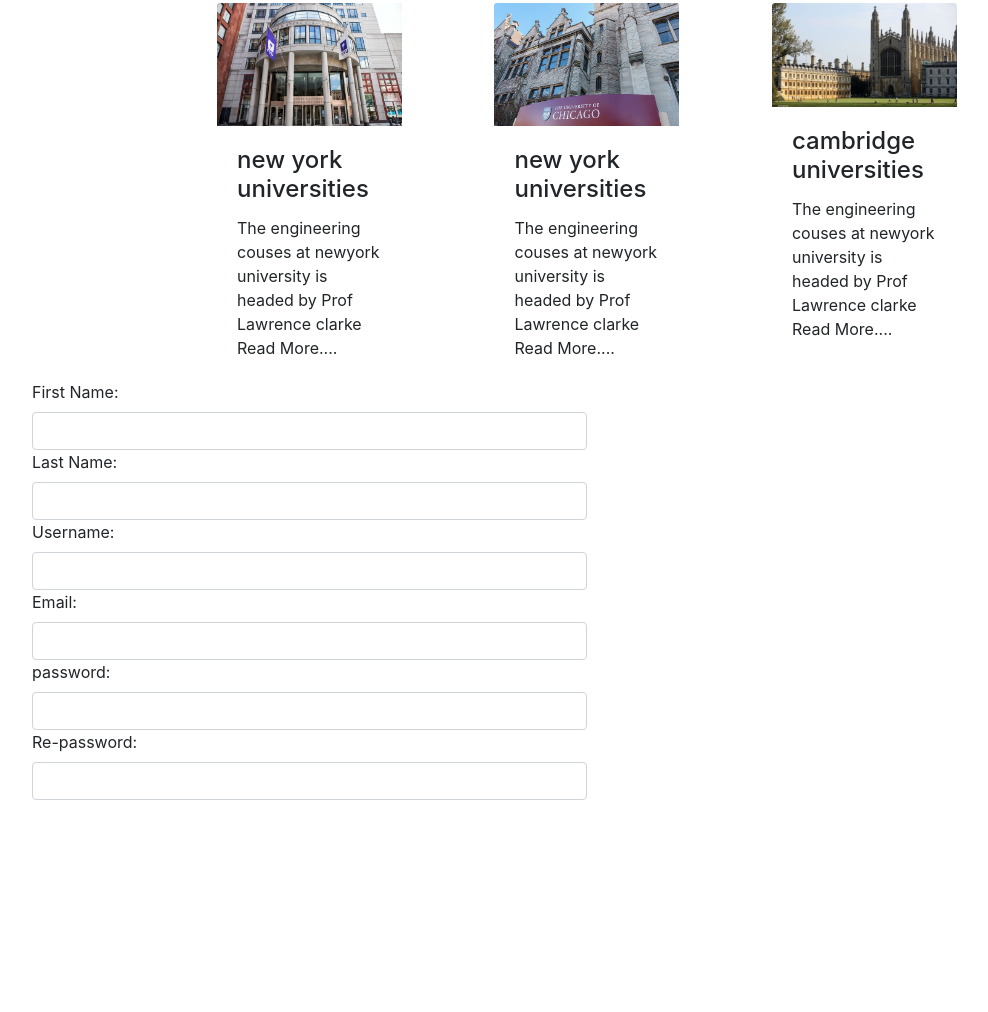
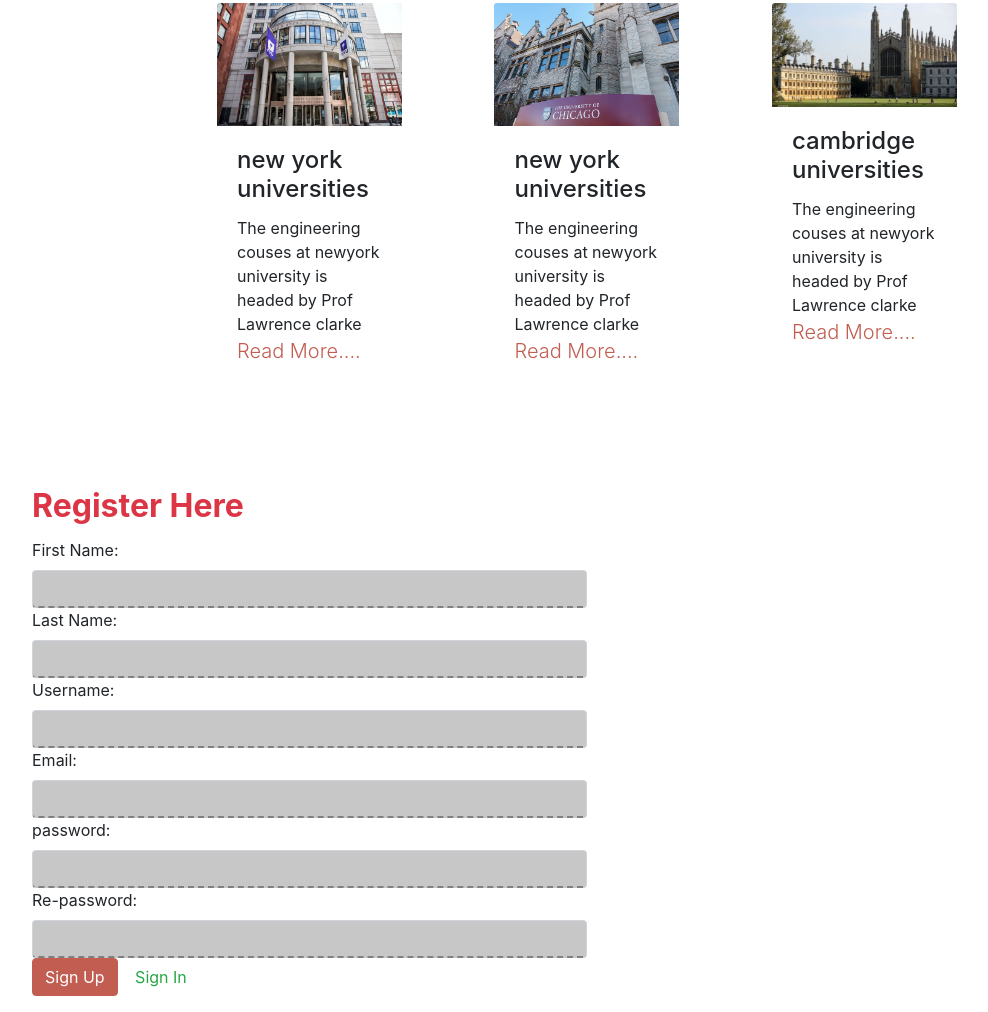
Before and after one commit to jamestucker1988/capstone, a website: page online-course.html in a window 1280 px wide. Shown: the part 485-1497 px from the top of the page, without its empty margins (53-1041 px from the left). Before the commit the page ends 1301 px from the top, so only its background shows below. Drawn offline with Linux system fonts and the light colour scheme.

Commit message:
introduceda for form registation in online-coure.

```diff
--- a/assets/main.scss
+++ b/assets/main.scss
@@ -72,8 +72,18 @@
   background: none;
 }
 
-.form-control {
+.form1 {
+  display: flex;
+}
+
+.btn-clr {
+  background: #bababa;
+}
+
+.form-control1 {
+  background: #c7c7c7;
   width: 50%;
+  border-bottom: 2px dashed grey;
 }
 
 .bg-2 {
--- a/online-course.html
+++ b/online-course.html
@@ -65,7 +65,7 @@
             <label for="button1">duration</label>
 
             <div class="input-group">
-              <button class="btn form-control btn-secondary dropdown-toggle" type="button" id="button1"
+              <button class="btn form-control btn-clr dropdown-toggle" type="button" id="button1"
                 data-toggle="dropdown" aria-haspopup="true" aria-expanded="false">Approx.
               </button>
 
@@ -73,7 +73,6 @@
                 <a class="dropdown-item" href="#">Link 1</a>
                 <a class="dropdown-item" href="#">Link 2</a>
                 <a class="dropdown-item" href="#">Link 3</a>
-
               </div>
             </div>
           </div>
@@ -114,8 +113,7 @@
           <img class="card-img-top" src="../assets/ny.jpg" alt="">
           <div class="card-body">
             <h4 class="card-title">new york universities</h4>
-            <p class="card-text">The engineering couses at newyork university is headed by Prof Lawrence clarke Read
-              More....</p>
+            <p class="card-text">The engineering couses at newyork university is headed by Prof Lawrence clarke <a href="course-detail.html" class="lead d-block"> Read More....</a></p>
           </div>
         </div>
       </div>
@@ -125,8 +123,7 @@
           <img class="card-img-top" src="../assets/chicago.jpg" alt="">
           <div class="card-body">
             <h4 class="card-title">new york universities</h4>
-            <p class="card-text">The engineering couses at newyork university is headed by Prof Lawrence clarke Read
-              More....</p>
+            <p class="card-text">The engineering couses at newyork university is headed by Prof Lawrence clarke<a href="course-detail.html" class="lead d-block"> Read More....</a></p>
           </div>
         </div>
       </div>
@@ -135,25 +132,29 @@
         <img class="card-img-top" src="../assets/la.jpg" alt="">
         <div class="card-body">
           <h4 class="card-title">cambridge universities</h4>
-          <p class="card-text">The engineering couses at newyork university is headed by Prof Lawrence clarke Read More....</p>
+          <p class="card-text">The engineering couses at newyork university is headed by Prof Lawrence clarke<a href="course-detail.html" class="lead d-block"> Read More....</a> </p>
         </div>
       </div>
     </div>
       </div>
-      <form  action="/actionpage.php">
+      <label for="form" class="font-weight-bold text-center mt-5 pt-5 text-danger font">Register Here</label>
+      <form  action="/actionpage.php" id="form" class="mx-auto">
+
       <div class="form-group">
         <label for="input1">First Name:</label>
-      <input type="text" id="input1" class="form-control">
+      <input type="text" id="input1" class="form-control form-control1">
       <label for="last-name">Last Name:</label>
-      <input type="text" id="last-name" class="form-control text-muted">
+      <input type="text" id="last-name" class="form-control form-control1">
       <label for="username">Username:</label>
-      <input type="text" id="username" class="form-control">
+      <input type="text" id="username" class="form-control form-control1">
       <label for="email">Email:</label>
-      <input type="text" id="email" class="form-control">
+      <input type="text" id="email" class="form-control form-control1">
       <label for="password">password:</label>
-      <input type="text " id="password " class="form-control">
+      <input type="text " id="password " class="form-control form-control1">
       <label for="re-password" >Re-password:</label>
-      <input type="text " id="re-password" class="form-control">
+      <input type="text " id="re-password" class="form-control form-control1">
+      <button type="button" class="btn btn-primary ">Sign Up</button>
+      <a href="#" class="btn btn-outline text-success">Sign In</a>
       </div>
       </form>
 </body>
```
Also changed, not shown: assets/main.css, 1 other file.
